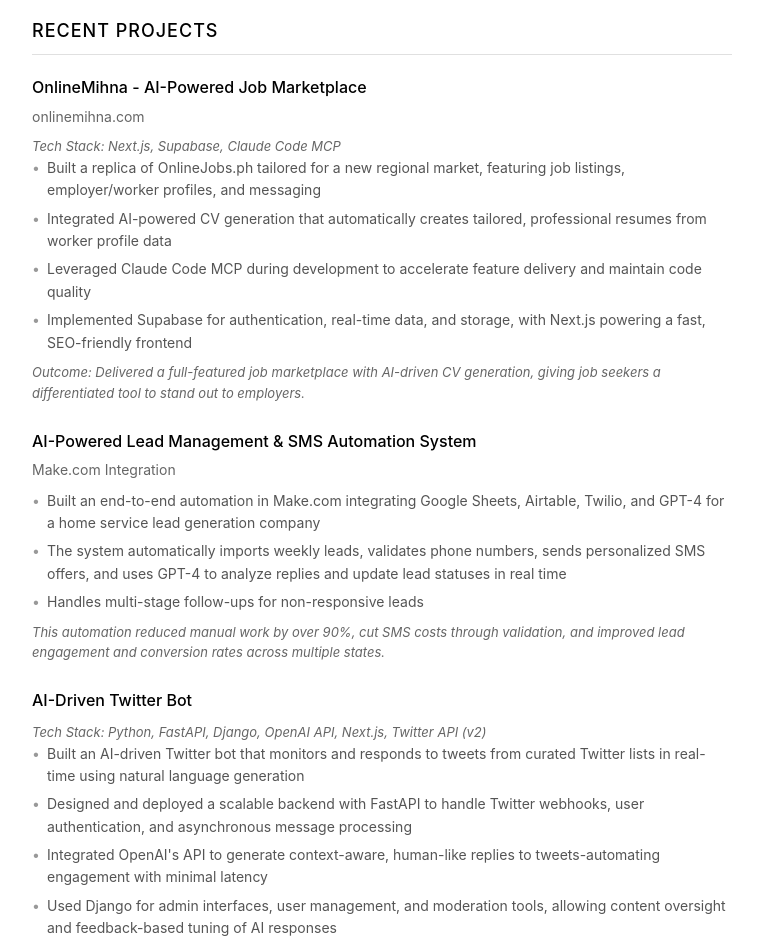
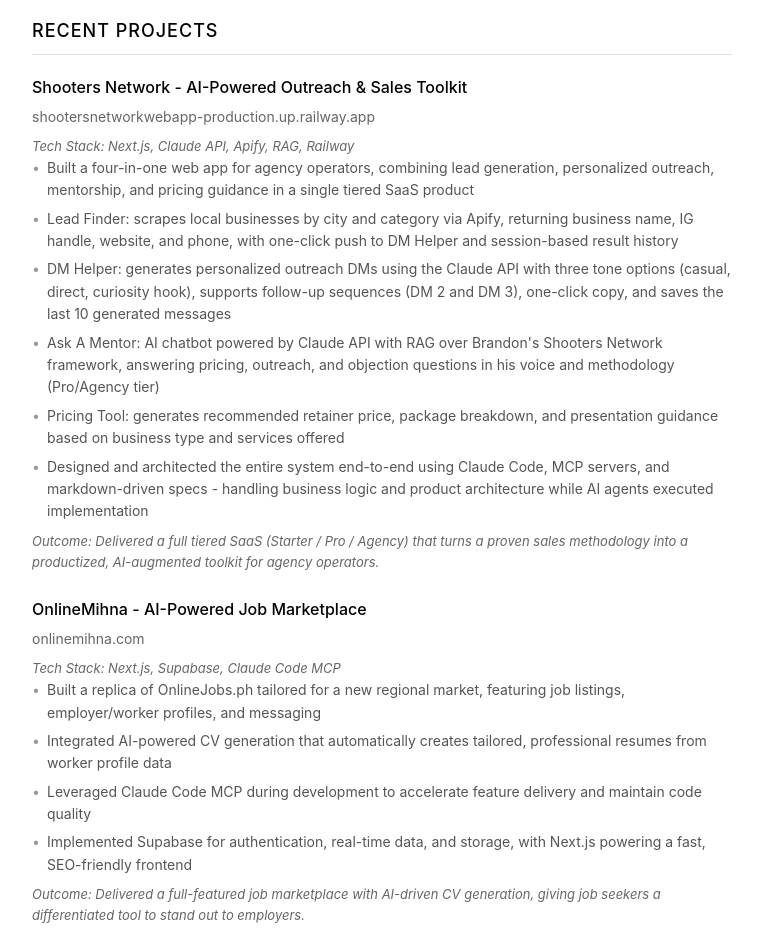
Before and after one commit to jerome2525/resumeapp, a website: page index.html in a window 1280 px wide. Shown: the part 1520-2463 px from the top of the page, without its empty margins (258-1021 px from the left). Drawn offline with Linux system fonts and the light colour scheme.

Commit message:
Add new project details for Shooters Network, highlighting AI-powered features, tech stack, and system architecture in the Recent Projects section of the resume.

```diff
--- a/index.html
+++ b/index.html
@@ -268,6 +268,23 @@
 
             <div class="item">
                 <div class="item-header">
+                    <div class="item-title">Shooters Network - AI-Powered Outreach & Sales Toolkit</div>
+                </div>
+                <div class="item-subtitle"><a href="https://shootersnetworkwebapp-production.up.railway.app/" target="_blank">shootersnetworkwebapp-production.up.railway.app</a></div>
+                <div class="tech-stack">Tech Stack: Next.js, Claude API, Apify, RAG, Railway</div>
+                <ul>
+                    <li>Built a four-in-one web app for agency operators, combining lead generation, personalized outreach, mentorship, and pricing guidance in a single tiered SaaS product</li>
+                    <li>Lead Finder: scrapes local businesses by city and category via Apify, returning business name, IG handle, website, and phone, with one-click push to DM Helper and session-based result history</li>
+                    <li>DM Helper: generates personalized outreach DMs using the Claude API with three tone options (casual, direct, curiosity hook), supports follow-up sequences (DM 2 and DM 3), one-click copy, and saves the last 10 generated messages</li>
+                    <li>Ask A Mentor: AI chatbot powered by Claude API with RAG over Brandon's Shooters Network framework, answering pricing, outreach, and objection questions in his voice and methodology (Pro/Agency tier)</li>
+                    <li>Pricing Tool: generates recommended retainer price, package breakdown, and presentation guidance based on business type and services offered</li>
+                    <li>Designed and architected the entire system end-to-end using Claude Code, MCP servers, and markdown-driven specs - handling business logic and product architecture while AI agents executed implementation</li>
+                </ul>
+                <div class="outcome">Outcome: Delivered a full tiered SaaS (Starter / Pro / Agency) that turns a proven sales methodology into a productized, AI-augmented toolkit for agency operators.</div>
+            </div>
+
+            <div class="item">
+                <div class="item-header">
                     <div class="item-title">OnlineMihna - AI-Powered Job Marketplace</div>
                 </div>
                 <div class="item-subtitle"><a href="https://onlinemihna.com/en" target="_blank">onlinemihna.com</a></div>
```
